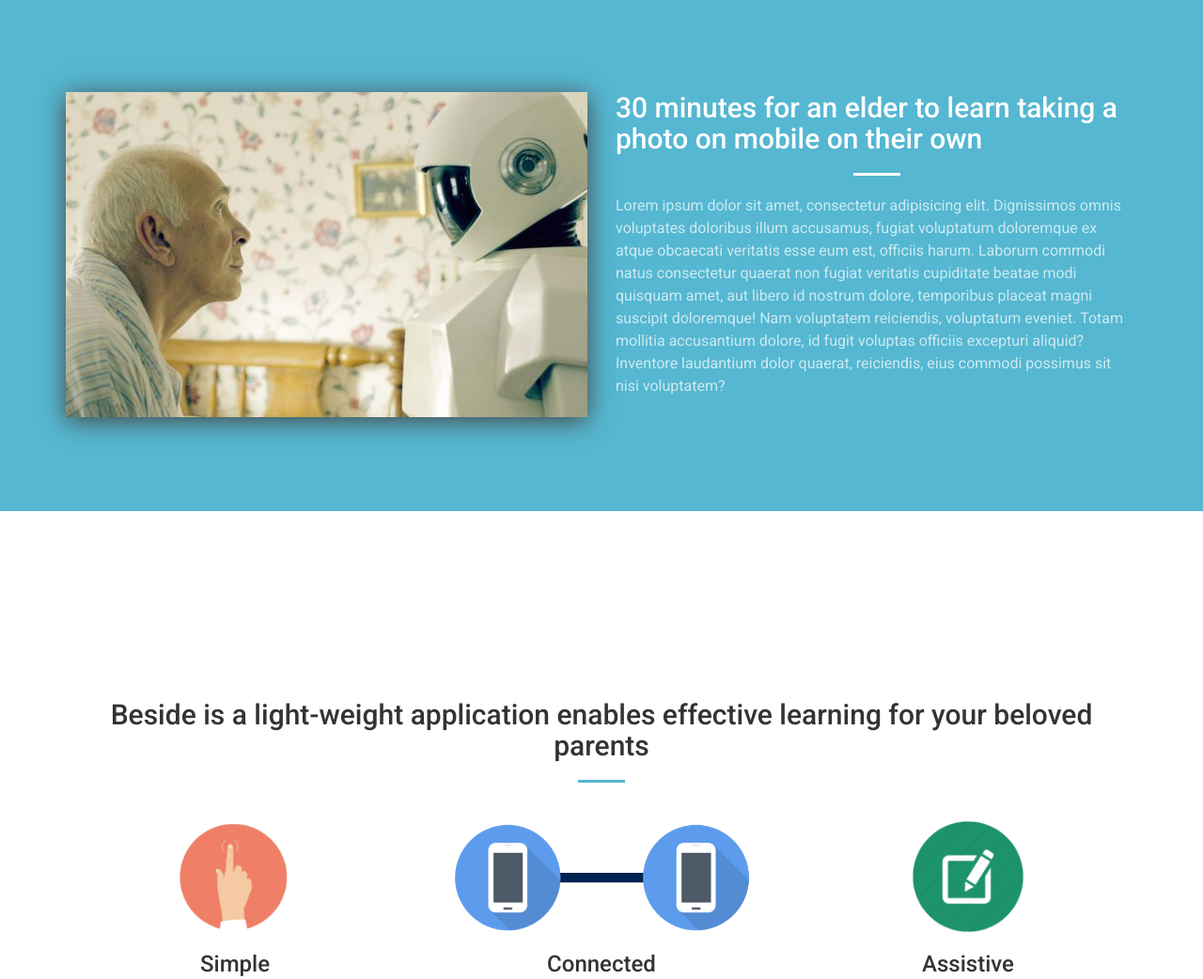
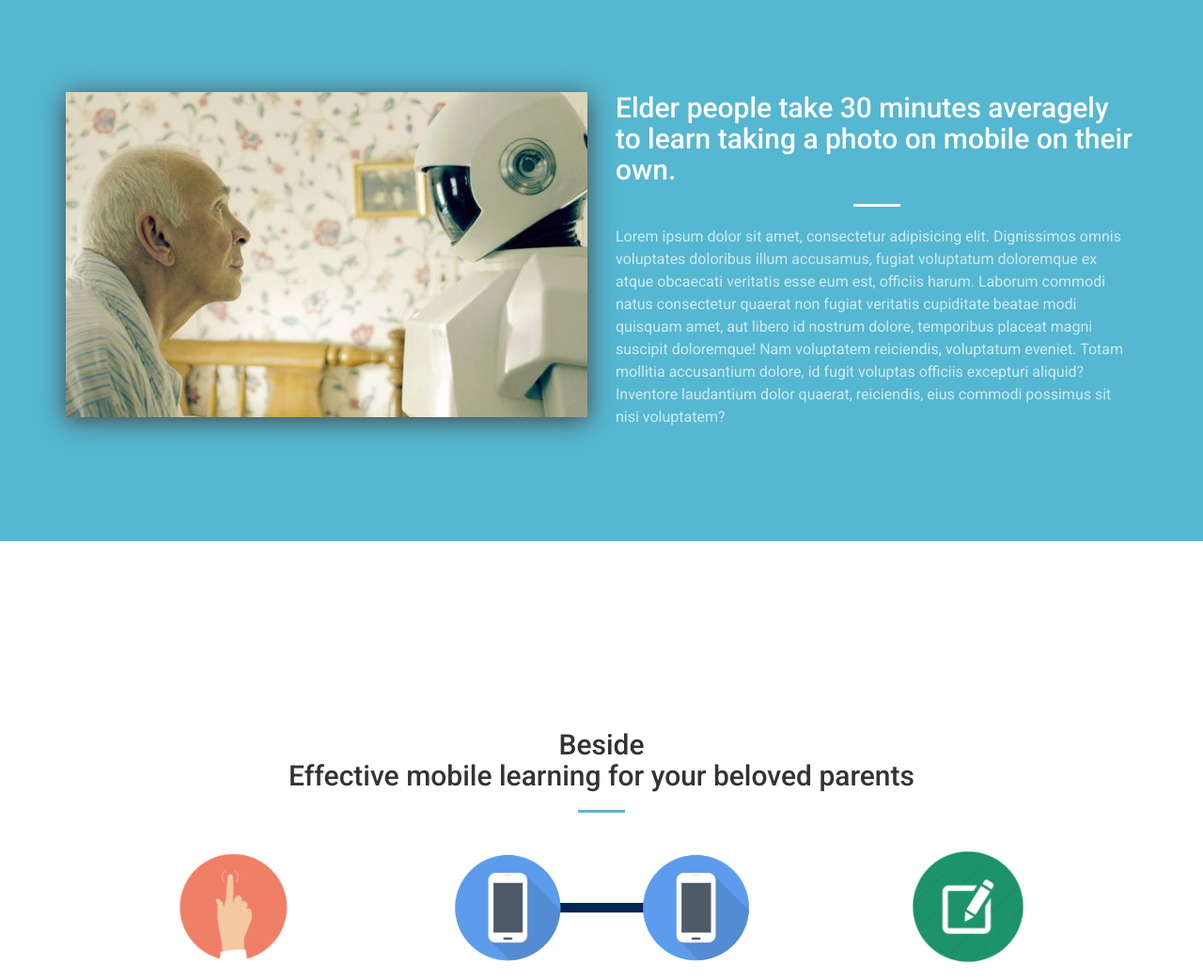
Before and after one commit to acsalu/beside-project-site, a plain HTML site: page index.html in a window 1280 px wide. Shown: the part 802-1844 px from the top of the page at 94% size. Drawn offline with Linux system fonts and the light colour scheme.

Commit message:
Wording for problem statement and feature discription.

```diff
--- a/index.html
+++ b/index.html
@@ -88,7 +88,7 @@
                     <img src="img/old-1.jpg" alt="" width="100%">
                 </div>
                 <div class="col-lg-6">
-                    <h2 class="section-heading">30 minutes for an elder to learn taking a photo on mobile on their own</h2>
+                    <h2 class="section-heading">Elder people take 30 minutes averagely to learn taking a photo on mobile on their own.</h2>
                     <hr class="light">
                     <p class="text-faded">Lorem ipsum dolor sit amet, consectetur adipisicing elit. Dignissimos omnis voluptates doloribus illum accusamus, fugiat voluptatum doloremque ex atque obcaecati veritatis esse eum est, officiis harum. Laborum commodi natus consectetur quaerat non fugiat veritatis cupiditate beatae modi quisquam amet, aut libero id nostrum dolore, temporibus placeat magni suscipit doloremque! Nam voluptatem reiciendis, voluptatum eveniet. Totam mollitia accusantium dolore, id fugit voluptas officiis excepturi aliquid? Inventore laudantium dolor quaerat, reiciendis, eius commodi possimus sit nisi voluptatem?</p>
                 </div>
@@ -100,7 +100,7 @@
         <div class="container">
             <div class="row">
                 <div class="col-lg-12 text-center">
-                    <h2 class="section-heading">Beside is a light-weight application enables effective learning for your beloved parents</h2>
+                    <h2 class="section-heading">Beside<br>Effective mobile learning for your beloved parents</h2>
                     <hr class="primary">
                 </div>
             </div>
```
